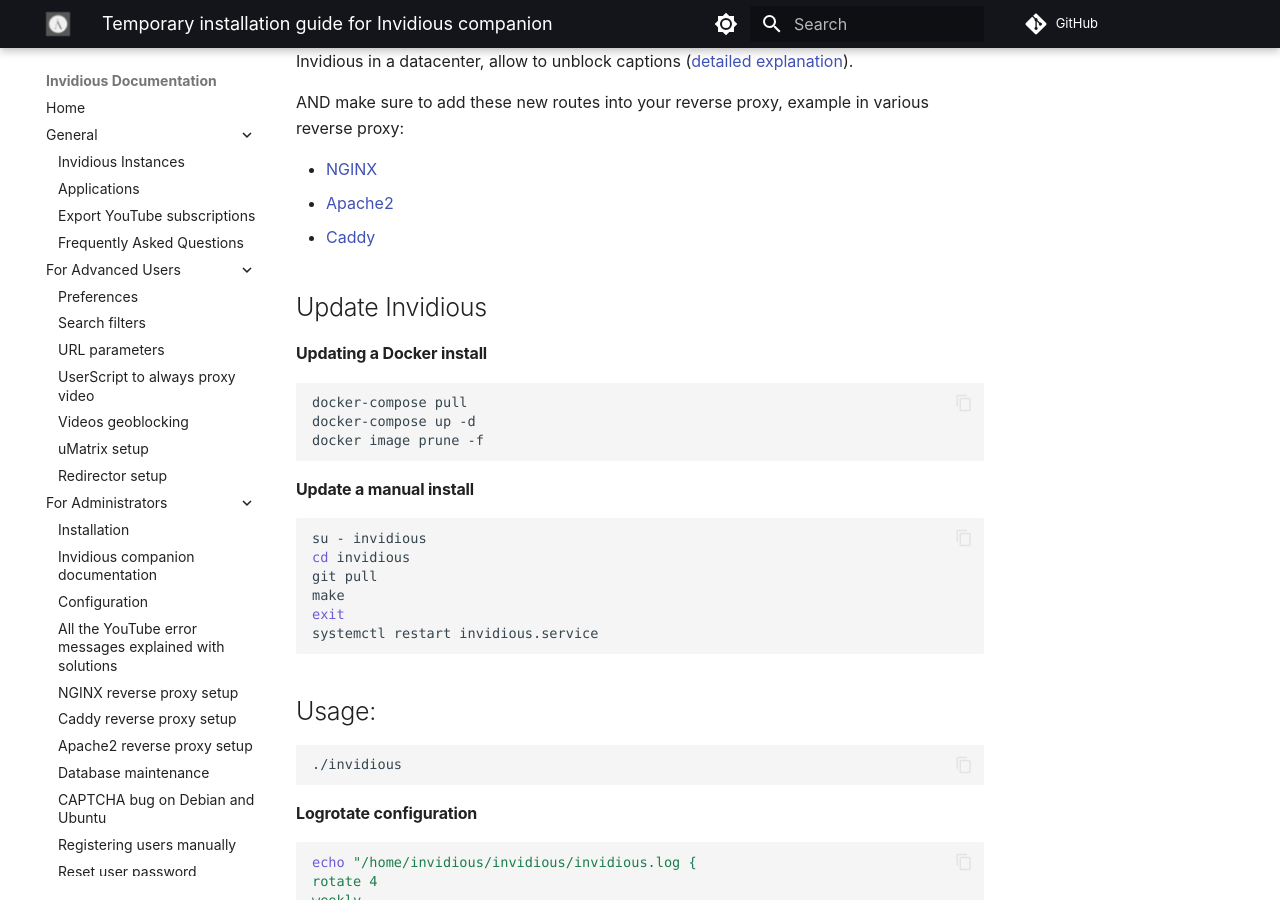
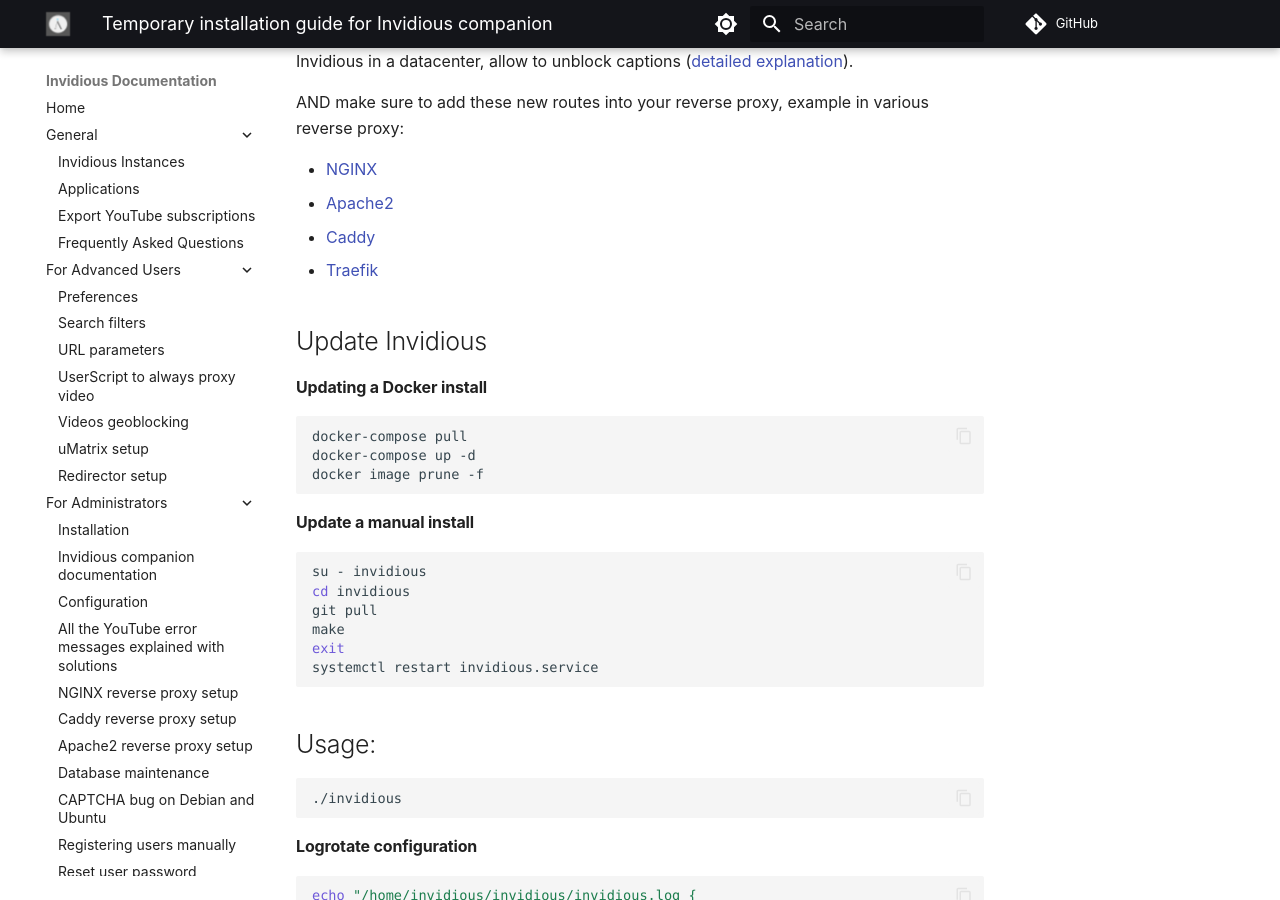
Before and after one commit to iv-org/documentation, an MkDocs documentation site: the page built from docs/companion-installation.md, in a window 1280 px wide and 900 px high, scrolled down 8338 px. Built offline with MkDocs 1.6.1 and Material for MkDocs 9.7.7, drawn with Linux system fonts in a browser that asks for light colours; comment, search, counter and statistics services are not loaded.

Commit message:
Add Traefik config on main install doc

```diff
--- a/docs/companion-installation.md
+++ b/docs/companion-installation.md
@@ -384,6 +384,7 @@
 - [NGINX](./companion-nginx.md)
 - [Apache2](./companion-apache2.md)
 - [Caddy](./companion-caddy.md)
+- [Traefik](./companion-traefik.md)
 
 ## Update Invidious
 
```
